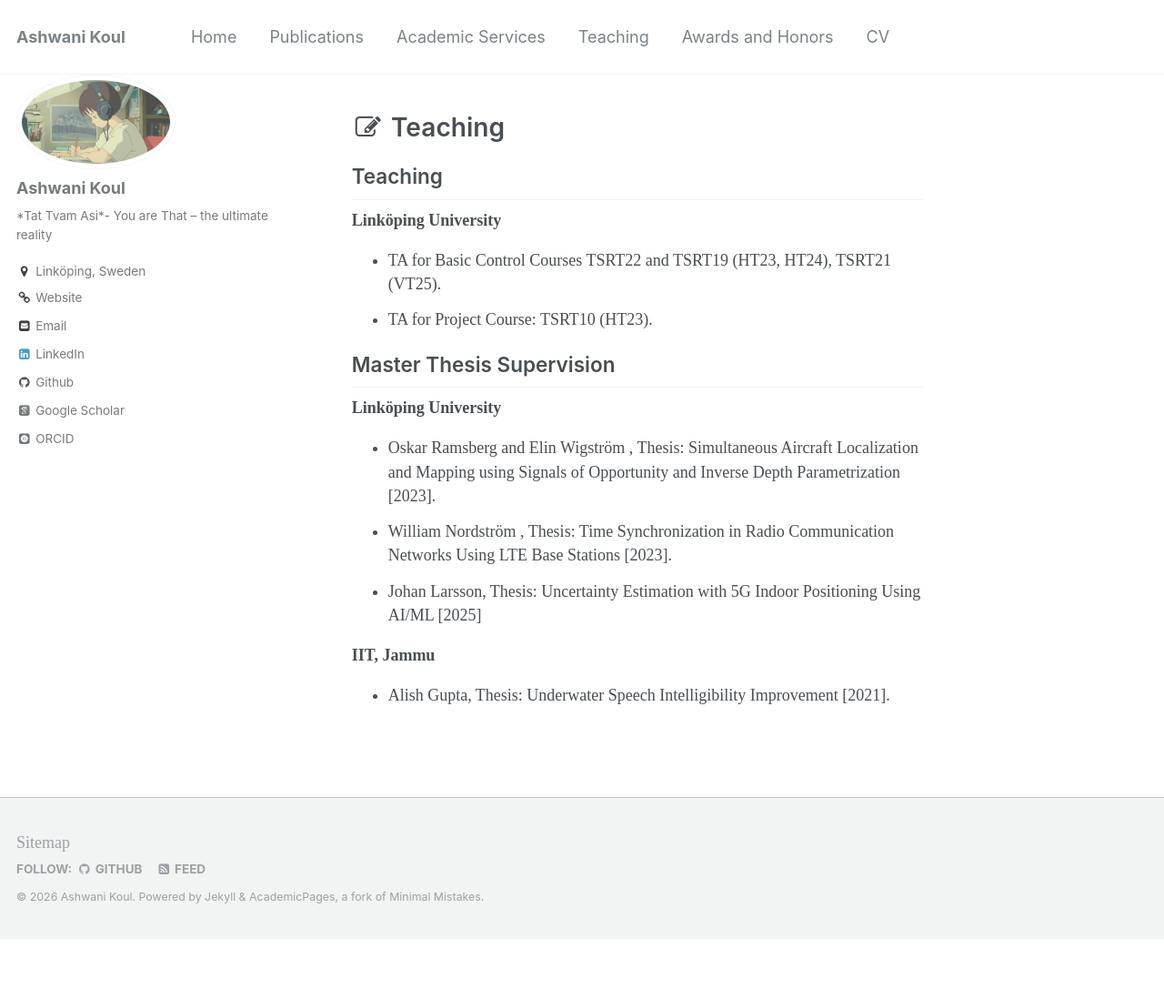
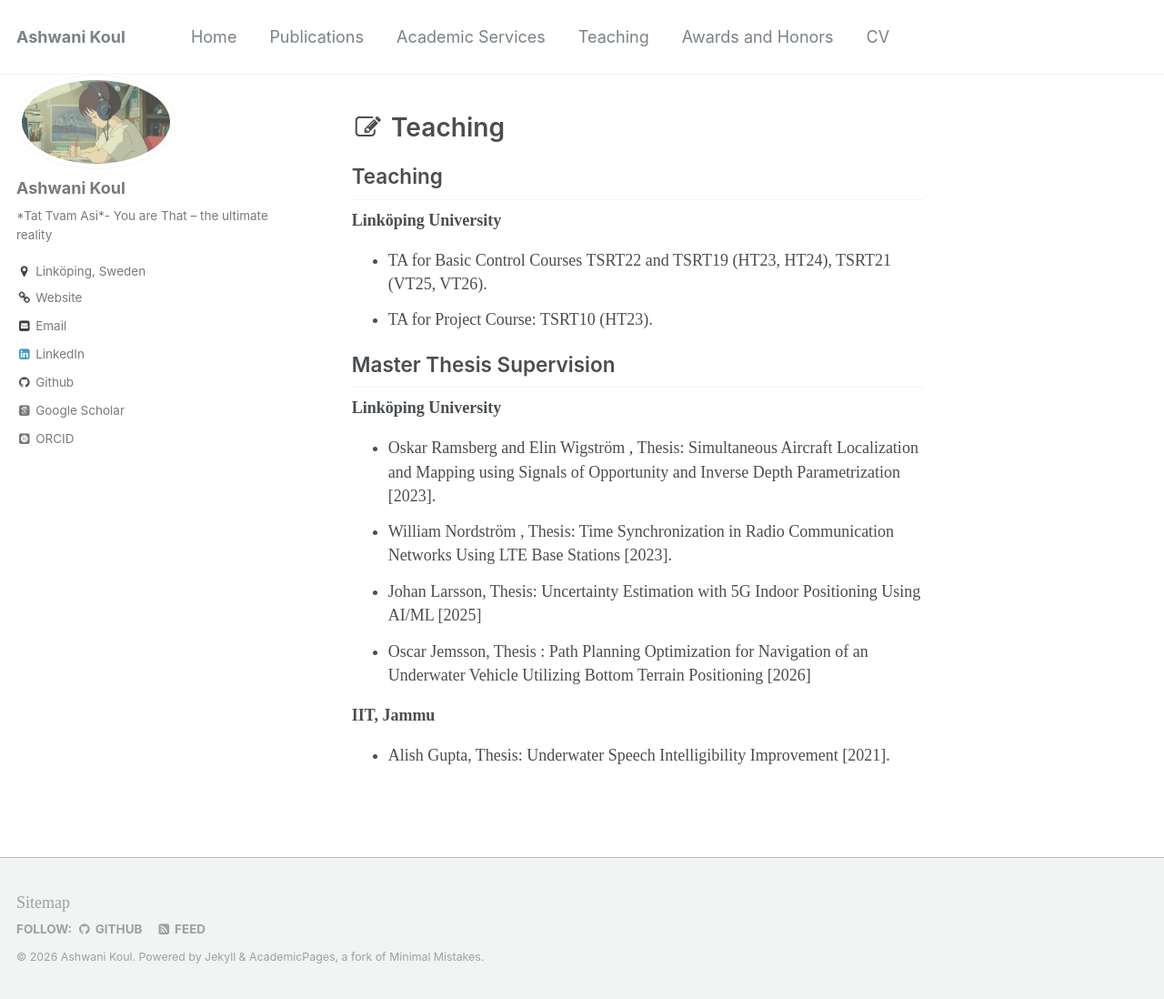
Before and after one commit to ASHKoul/ASHKoul.github.io, a Jekyll site: the page built from _pages/teaching.md, in a window 1280 px wide and 1098 px high. Shown: the whole window at 91% size. Built offline with Jekyll 4.4.1, drawn with Linux system fonts in a browser that asks for light colours; some web fonts are replaced.

Commit message:
Update teaching.md

```diff
--- a/_pages/teaching.md
+++ b/_pages/teaching.md
@@ -10,7 +10,7 @@ author_profile: true
 ## Teaching
 
  **Linköping University**
-* TA for Basic Control Courses TSRT22 and TSRT19 (HT23, HT24), TSRT21 (VT25).
+* TA for Basic Control Courses TSRT22 and TSRT19 (HT23, HT24), TSRT21 (VT25, VT26).
 * TA for Project Course: TSRT10 (HT23).
 
 ## Master Thesis Supervision
@@ -19,6 +19,7 @@ author_profile: true
 * Oskar Ramsberg and Elin Wigström , Thesis: Simultaneous Aircraft Localization and Mapping using Signals of Opportunity and Inverse Depth Parametrization  [2023].
 * William Nordström , Thesis: Time Synchronization in Radio Communication Networks Using LTE Base Stations  [2023].
 * Johan Larsson, Thesis: Uncertainty Estimation with 5G Indoor Positioning Using AI/ML [2025]
+* Oscar Jemsson, Thesis : Path Planning Optimization for Navigation of an Underwater Vehicle Utilizing Bottom Terrain Positioning [2026]
 
 **IIT, Jammu**
 * Alish Gupta, Thesis: Underwater Speech Intelligibility Improvement [2021].
```
